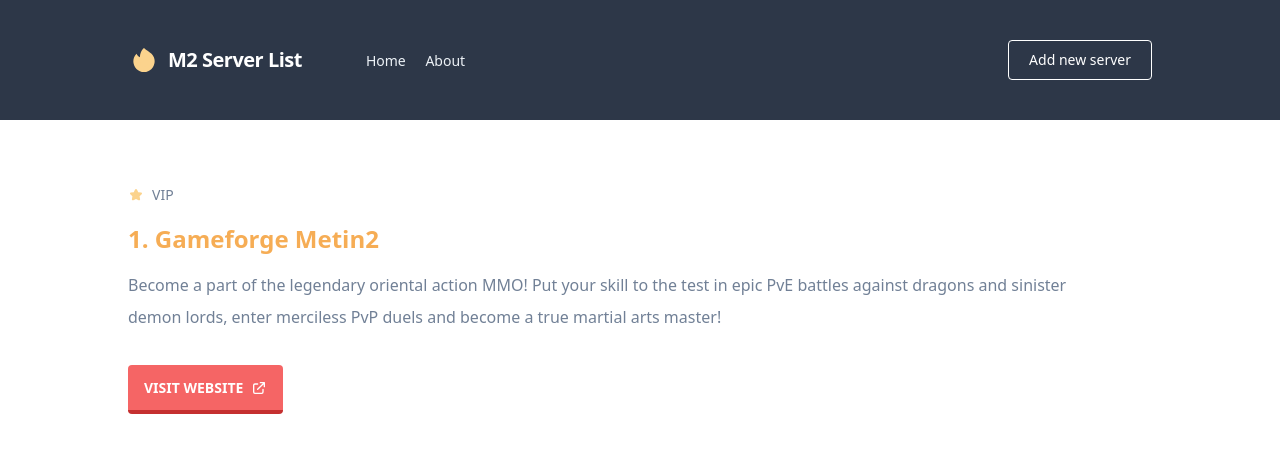
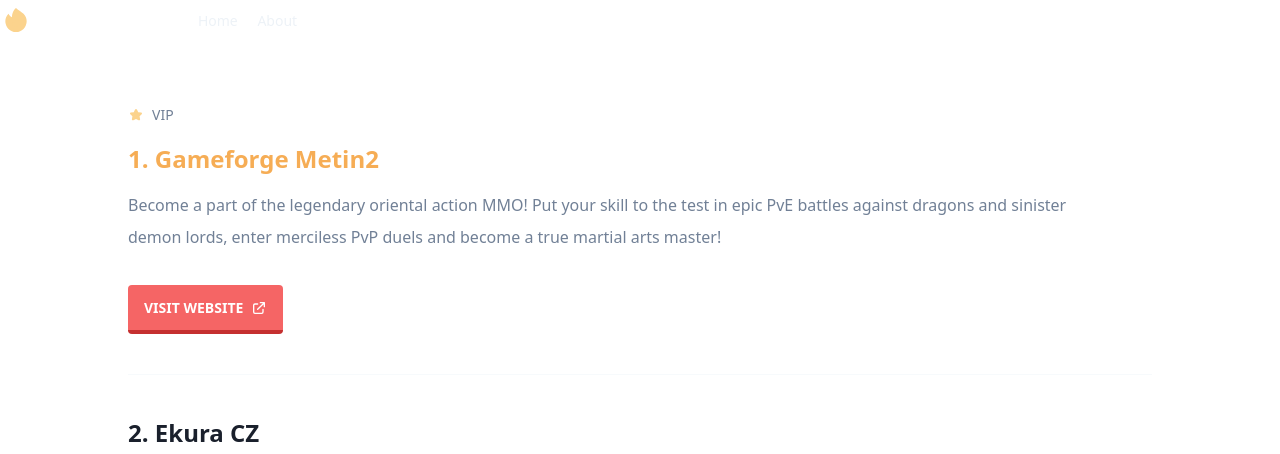
Before and after one commit to devmaroy/m2serverlist_cu_pe_php_csmvc_tlcss_en, a PHP site: page / in a window 1280 px wide. Shown: the top 454 px of the page. Run offline with PHP 8.4, Linux system fonts and the light colour scheme; data comes from the database, SQL or seed files in the repository.

Commit message:
Update nav.php

```diff
--- a/app/views/partials/nav.php
+++ b/app/views/partials/nav.php
@@ -1,11 +1,10 @@
-<nav class="flex items-center justify-between flex-wrap bg-gray-800 p-10">
-	<div class="w-full max-w-screen-lg mx-auto align-middle flex">
-		<div class="flex items-center flex-shrink-0 text-white mr-16">
+<nav class="flex items-center justify-between flex-wrap">
+	<div class="flex items-center flex-shrink-0 text-white mr-6">
 		<svg class="fill-current h-8 w-8 mr-2 text-orange-300" width="54" height="54" viewBox="0 0 24 24" xmlns="http://www.w3.org/2000/svg">
 			<path stroke-linecap="round" stroke-linejoin="round" stroke-width="2" d="M17.657 18.657A8 8 0 016.343 7.343S7 9 9 10c0-2 .5-5 2.986-7C14 5 16.09 5.777 17.656 7.343A7.975 7.975 0 0120 13a7.975 7.975 0 01-2.343 5.657z" />
 			<path stroke-linecap="round" stroke-linejoin="round" stroke-width="2" d="M9.879 16.121A3 3 0 1012.015 11L11 14H9c0 .768.293 1.536.879 2.121z" />
 		</svg>
-			<span class="font-semibold text-xl tracking-tight"><a href="/">M2 Server List</a></span>
+		<span class="font-semibold text-xl tracking-tight">M2 Server List</span>
 	</div>
 	<div class="block lg:hidden">
 		<button id="nav-toggle" class="flex items-center px-3 py-2 border rounded text-gray-200 border-gray-400 hover:text-white hover:border-white">
@@ -14,10 +13,10 @@
 	</div>
 	<div id="nav-content" class="w-full block flex-grow lg:flex lg:items-center lg:w-auto hidden">
 		<div class="text-sm lg:flex-grow">
-				<a href="/" class="block mt-4 lg:inline-block lg:mt-0 text-gray-200 hover:text-white mr-4">
+			<a href="#responsive-header" class="block mt-4 lg:inline-block lg:mt-0 text-gray-200 hover:text-red-500 mr-4">
 				Home
 			</a>
-				<a href="/about" class="block mt-4 lg:inline-block lg:mt-0 text-gray-200 hover:text-white mr-4">
+			<a href="#responsive-header" class="block mt-4 lg:inline-block lg:mt-0 text-gray-200 hover:text-red-500 mr-4">
 				About
 			</a>
 		</div>
@@ -25,5 +24,4 @@
 			<a href="/add-server" class="inline-block text-sm px-5 py-3 leading-none border rounded text-white border-white hover:border-transparent hover:text-gray-500 hover:bg-white mt-4 lg:mt-0">Add new server</a>
 		</div>
 	</div>
-	</div>
 </nav>
```
Lines whose indentation alone changed are shown as unchanged.
